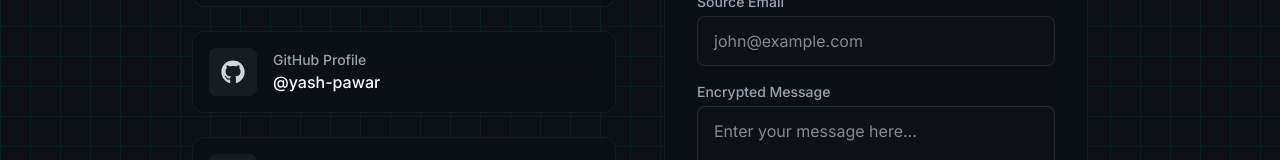
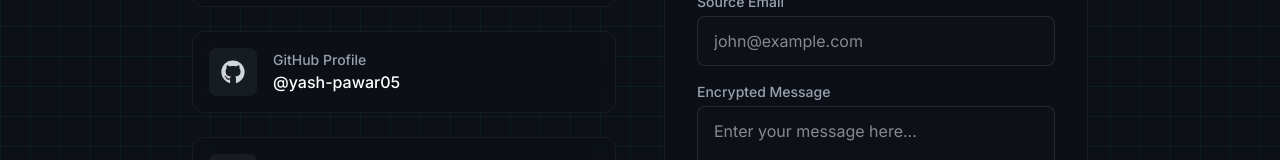
Before and after one commit to yash-pawar05/Cyber-Watch-Dog.github.io, a Next.js app: page / in a window 1280 px wide. Shown: the part 4894-5054 px from the top of the page. Built offline with nearby package versions, Linux system fonts and the light colour scheme.

Commit message:
Update Contact.tsx

```diff
--- a/src/components/Contact.tsx
+++ b/src/components/Contact.tsx
@@ -65,7 +65,7 @@ export function Contact() {
                                 </div>
                                 <div>
                                     <h4 className="text-sm text-gray-400 font-medium">GitHub Profile</h4>
-                                    <p className="text-white font-medium">@yash-pawar</p>
+                                    <p className="text-white font-medium">@yash-pawar05</p>
                                 </div>
                             </a>
 
```
